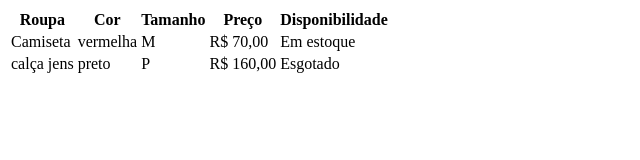
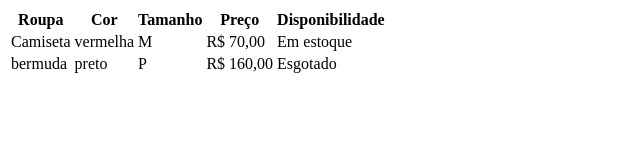
Before and after one commit to Mdiego18/aula-tabela, a plain HTML site: page index.html in a window 1280 px wide. Shown: the full height of the page, 0-640 px from the left. Drawn offline with Linux system fonts and the light colour scheme.

Commit message:
trocado de calçã jeans para bermuda

```diff
--- a/index.html
+++ b/index.html
@@ -22,7 +22,7 @@
             <td>Em estoque</td>
         </tr>
         <tr>
-            <td>calça jens</td>
+            <td>bermuda</td>
             <td>preto</td>
             <td>P</td>
             <td>R$ 160,00</td>
```
